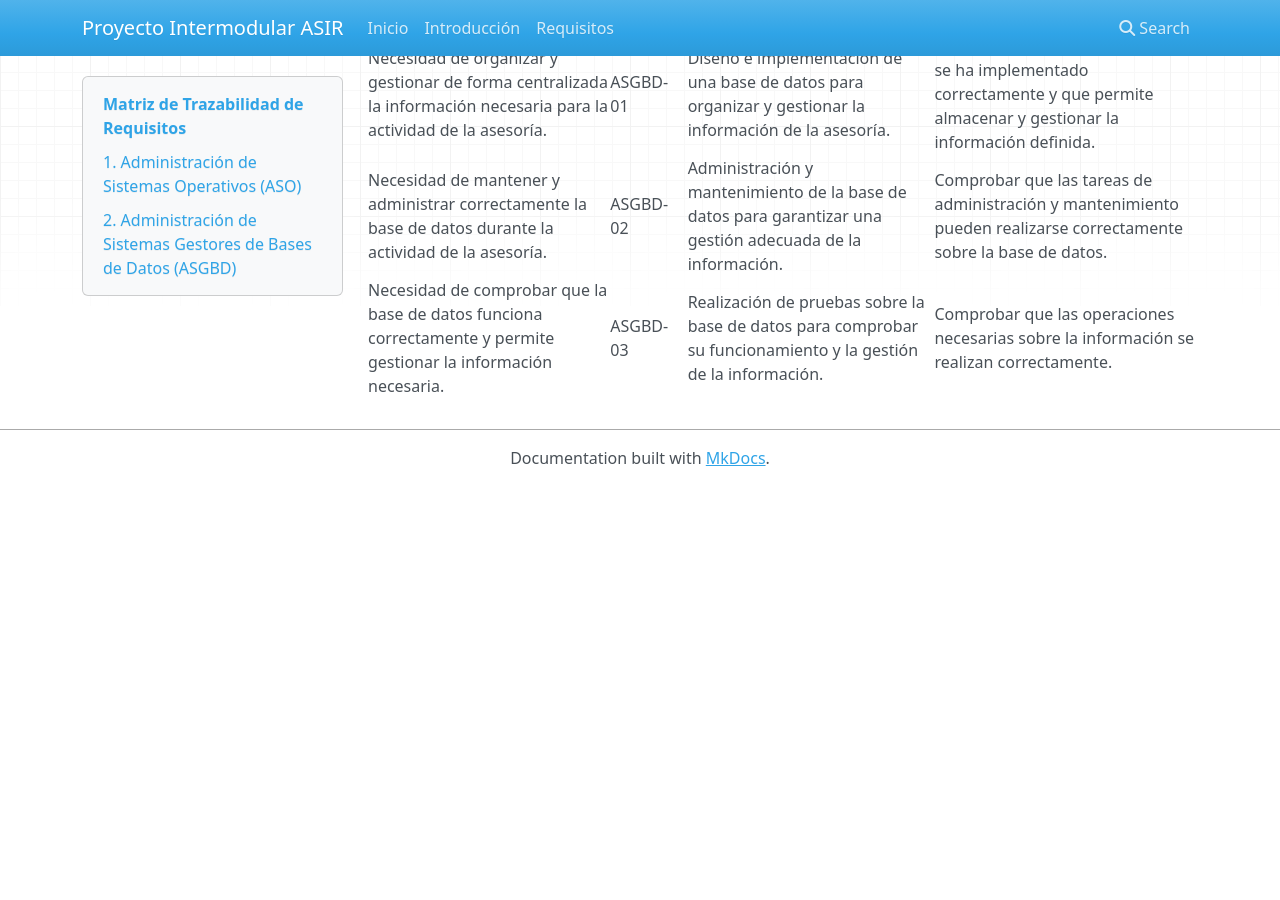
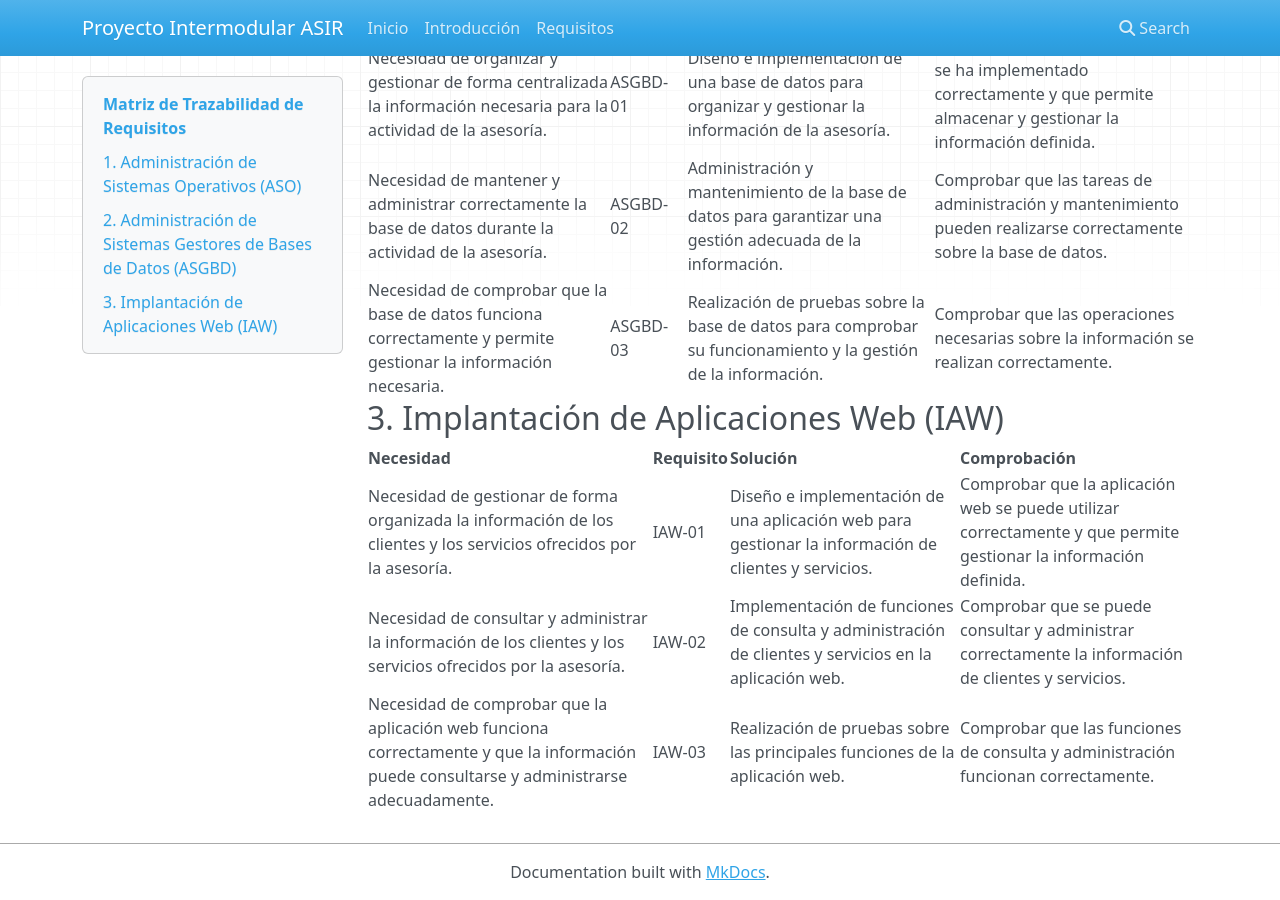
Before and after one commit to amorenog146/Proyecto-Intermodular-ASIR, an MkDocs documentation site: the page built from docs/03_trazabilidad.md, in a window 1280 px wide and 900 px high, scrolled down 667 px. Built offline with MkDocs 1.6.1, drawn with Linux system fonts in a browser that asks for light colours; nearby versions of some CDN libraries; before the commit the page ends 1153 px from its top, so only the background shows below that.

Commit message:
Añadida trazabilidad de IAW

```diff
--- a/docs/03_trazabilidad.md
+++ b/docs/03_trazabilidad.md
@@ -17,3 +17,11 @@ La matriz de trazabilidad permite relacionar las necesidades de la asesoría con
 | Necesidad de organizar y gestionar de forma centralizada la información necesaria para la actividad de la asesoría. | ASGBD-01 | Diseño e implementación de una base de datos para organizar y gestionar la información de la asesoría. | Comprobar que la base de datos se ha implementado correctamente y que permite almacenar y gestionar la información definida. |
 | Necesidad de mantener y administrar correctamente la base de datos durante la actividad de la asesoría. | ASGBD-02 | Administración y mantenimiento de la base de datos para garantizar una gestión adecuada de la información. | Comprobar que las tareas de administración y mantenimiento pueden realizarse correctamente sobre la base de datos. |
 | Necesidad de comprobar que la base de datos funciona correctamente y permite gestionar la información necesaria. | ASGBD-03 | Realización de pruebas sobre la base de datos para comprobar su funcionamiento y la gestión de la información. | Comprobar que las operaciones necesarias sobre la información se realizan correctamente. |
+
+## 3. Implantación de Aplicaciones Web (IAW)
+
+| Necesidad | Requisito | Solución | Comprobación |
+|---|---|---|---|
+| Necesidad de gestionar de forma organizada la información de los clientes y los servicios ofrecidos por la asesoría. | IAW-01 | Diseño e implementación de una aplicación web para gestionar la información de clientes y servicios. | Comprobar que la aplicación web se puede utilizar correctamente y que permite gestionar la información definida. |
+| Necesidad de consultar y administrar la información de los clientes y los servicios ofrecidos por la asesoría. | IAW-02 | Implementación de funciones de consulta y administración de clientes y servicios en la aplicación web. | Comprobar que se puede consultar y administrar correctamente la información de clientes y servicios. |
+| Necesidad de comprobar que la aplicación web funciona correctamente y que la información puede consultarse y administrarse adecuadamente. | IAW-03 | Realización de pruebas sobre las principales funciones de la aplicación web. | Comprobar que las funciones de consulta y administración funcionan correctamente. |
```
